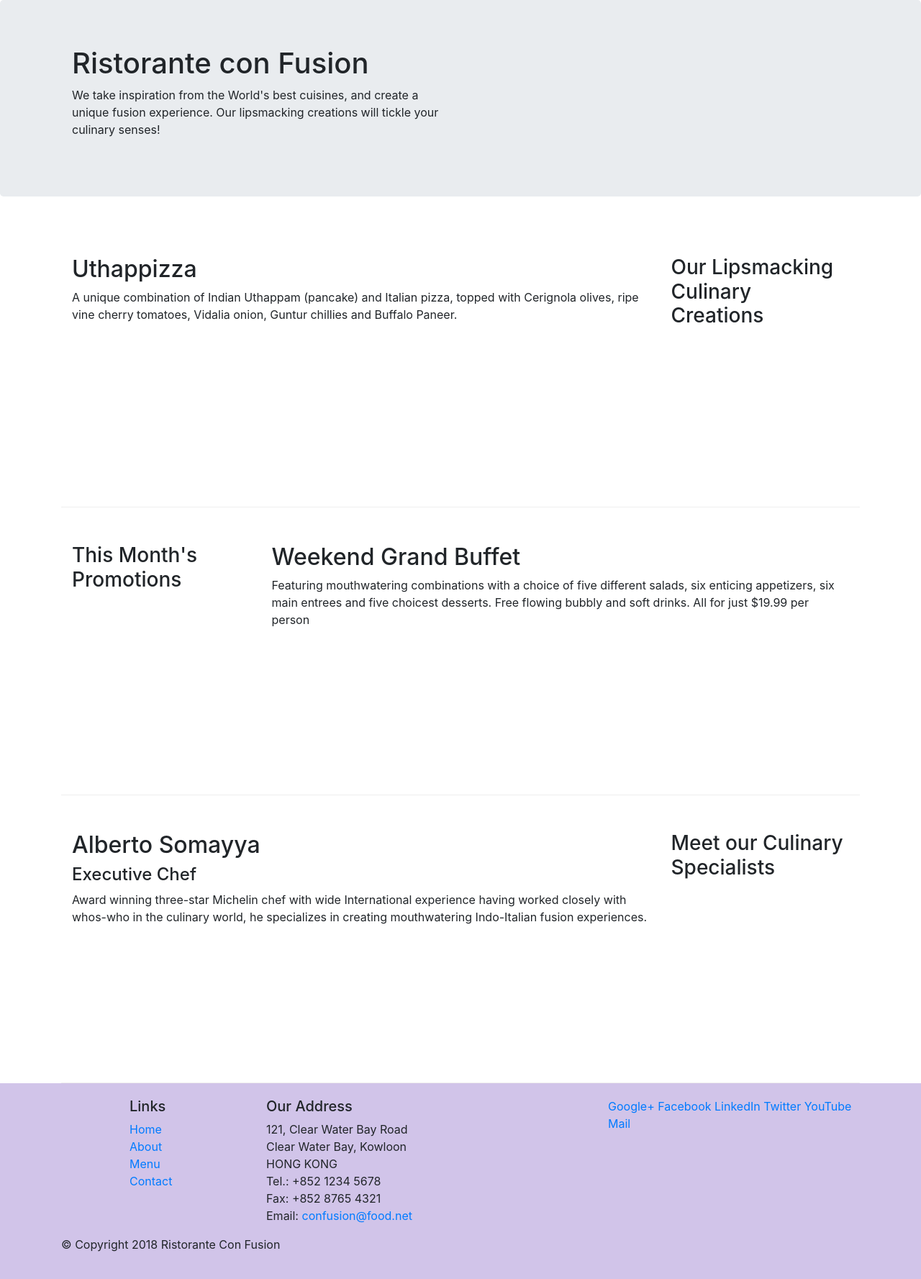
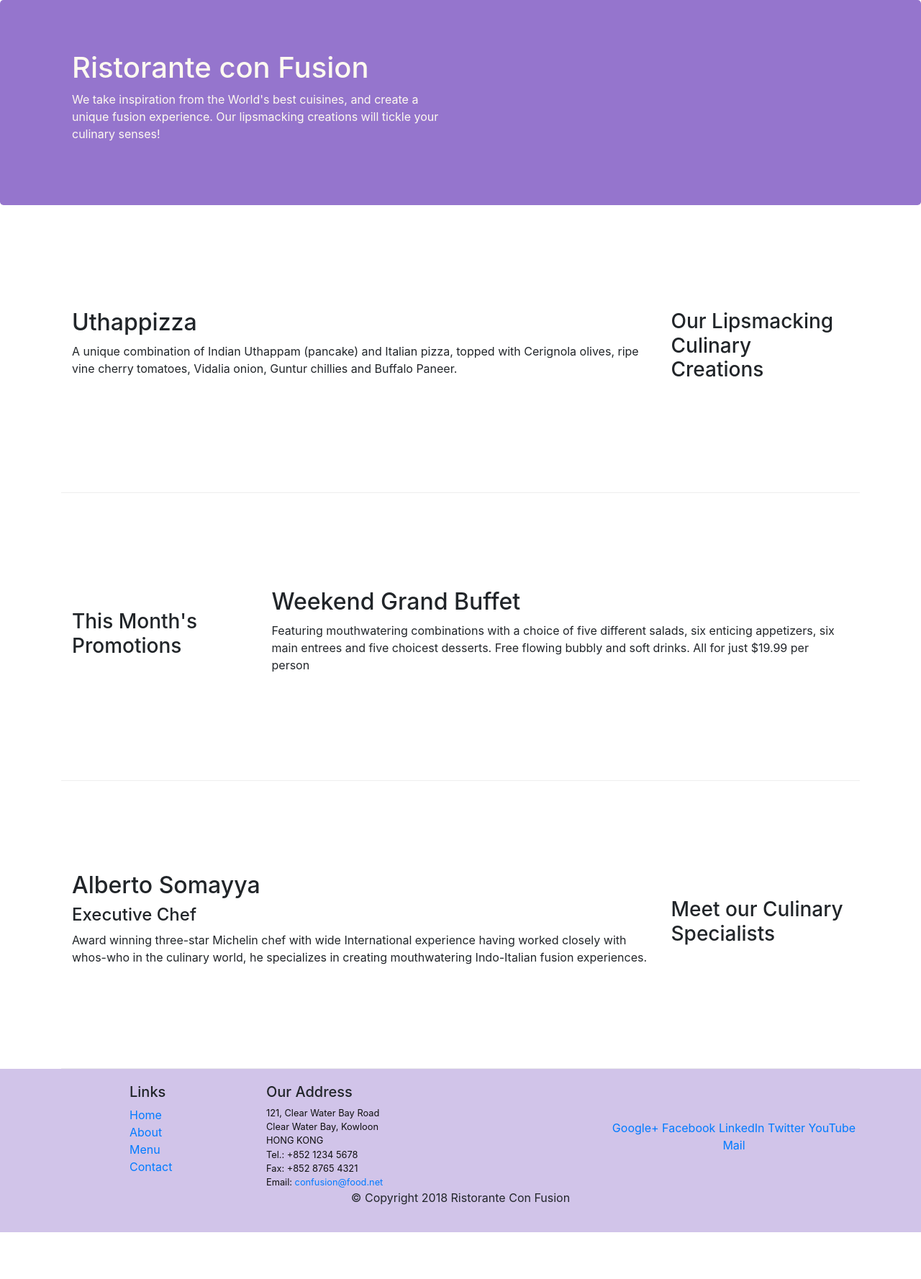
Before and after one commit to koriim/Bootstrap-starter, a website: page index.html in a window 1280 px wide. Shown: the whole page at 72% size. After the commit the page ends 1712 px from the top, so only its background shows below. Drawn offline with nearby package versions, Linux system fonts and the light colour scheme.

Commit message:
add more styles

```diff
--- a/css/styles.css
+++ b/css/styles.css
@@ -15,3 +15,16 @@
     margin: 0px auto;
     padding: 20px 0px 20px 0px;
 }
+
+.jumbotron {
+    padding:70px 30px 70px 30px;
+    margin:0px auto;
+    background: #9575CD ;
+    color:floralwhite;
+}
+
+address{
+    font-size:80%;
+    margin:0px;
+    color:#0f0f0f;
+}
--- a/index.html
+++ b/index.html
@@ -27,7 +27,7 @@
     </header>
 
     <div class="container">
-        <div class="row row-content">
+        <div class="row row-content align-items-center">
             <div class="col-12 col-sm-4 order-sm-last col-md-3">
                 <h3>Our Lipsmacking Culinary Creations</h3>
             </div>
@@ -38,7 +38,7 @@
         </div>
 
 
-        <div class="row row-content">
+        <div class="row row-content align-items-center">
             <div class="col-12 col-sm-4 col-md-3">
                 <h3>This Month's Promotions</h3>
             </div>
@@ -48,7 +48,7 @@
             </div>
         </div>
 
-        <div class="row row-content">
+        <div class="row row-content align-items-center">
             <div class="col-12 col-sm-4 order-sm-last col-md-3">
                 <h3>Meet our Culinary Specialists</h3>
             </div>
@@ -83,8 +83,8 @@
 		              Email: <a href="mailto:confusion@food.net">confusion@food.net</a>
 		           </address>
                 </div>
-                <div class="col-12 col-sm-4">
-                    <div>
+                <div class="col-12 col-sm-4 align-self-center">
+                    <div class="text-center">
                         <a href="http://google.com/+">Google+</a>
                         <a href="http://www.facebook.com/profile.php?id=">Facebook</a>
                         <a href="http://www.linkedin.com/in/">LinkedIn</a>
@@ -94,7 +94,7 @@
                     </div>
                 </div>
            </div>
-           <div class="row">
+           <div class="row justify-content-center">
                 <div class="col-auto">
                     <p>© Copyright 2018 Ristorante Con Fusion</p>
                 </div>
```
